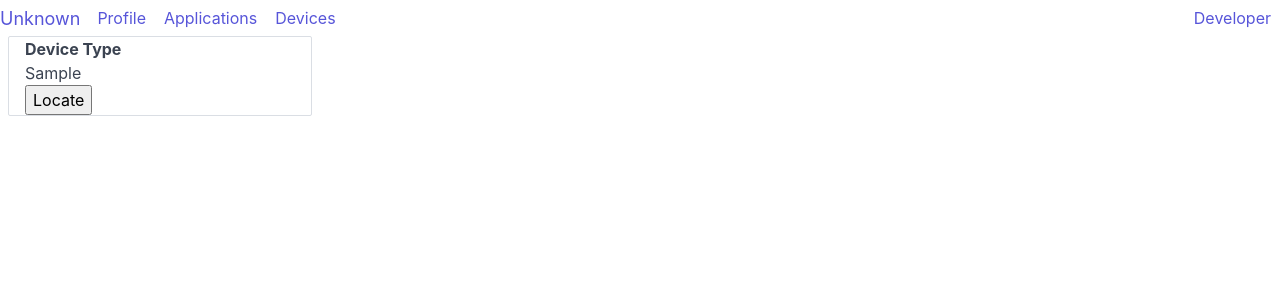
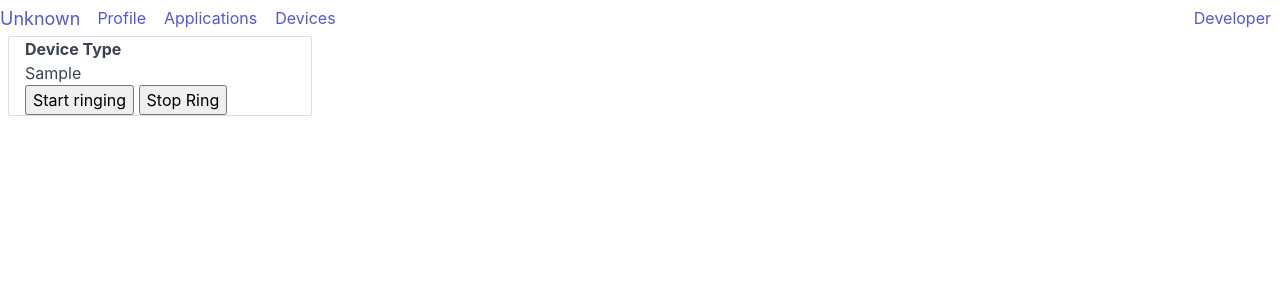
Before and after one commit to CUB3D/CUBIC_Auth, a Flask app: template templates/settings_devices.html in a window 1280 px wide. Shown: the top 300 px of the page. Run offline with Flask 2, Linux system fonts and the light colour scheme; the template is opened without the code that fills it: values that come from a table or form of the project are taken from there, others are empty; tables that the repository leaves empty hold one stand-in row (values such as "Sample post"); parts of the project's set-up code (start-up, migrations or seed data) failed here and were passed over.

Commit message:
Added stop ring button

```diff
--- a/cbns/send_notification.py
+++ b/cbns/send_notification.py
@@ -36,4 +36,8 @@ json_string = quote(json.dumps(json_obj)).strip()
 
 print(json_string)
 
-print(requests.post("https://cbns.cub3d.pw/post/device_common/" + json_string))
+BASE_URL = "https://cbns.cub3d.pw"
+BASE_URL = "http://localhost:8090"
+print(requests.post(BASE_URL + "/post/device_common/" + json_string))
+
+print(requests.post(BASE_URL + "/device/test/post", json=json_obj))
--- a/src/core/server.py
+++ b/src/core/server.py
@@ -261,6 +261,20 @@ def api_web_locate_device(id):
         ]
     })
 
+@app.route("/api/web/stop-locate-device/<id>")
+@requireLogin
+def api_web_stop_locate_device(id):
+    device = Device.query.filter(Device.DeviceID == id).first()
+    res = requests.post("https://cbns.cub3d.pw/device/" + device.DeviceToken + "/post", json = {
+        "targetAppID": "pw.cub3d.uk",
+        "dataPayload": [
+            {
+                "key": "action",
+                "value": "RING_STOP"
+            },
+        ]
+    })
+
 
 @app.route("/app/<token>/accept")
 def app_accept(token):
--- a/templates/settings_devices.html
+++ b/templates/settings_devices.html
@@ -16,6 +16,16 @@
             console.log(err);
         });
     }
+
+    function stopLocateDevice(deviceId) {
+        fetch("/api/web/stop-locate-device/" + deviceId).then((data) => {
+            console.log("Got result: ");
+            console.log(data);
+        }).catch((err) => {
+            console.log("Error");
+            console.log(err);
+        });
+    }
   </script>
 </head>
 <body>
@@ -27,7 +37,8 @@
                 <div class="panel-body">
                   <div class="tile tile-title text-bold">Device Type</div>
                   <div class="tile tile-subtitle">{{ device.DeviceType }}</div>
-                  <button onclick="locateDevice({{ device.DeviceID }})">Locate</button>
+                  <button onclick="locateDevice({{ device.DeviceID }})">Start ringing</button>
+                  <button onclick="stopLocateDevice({{ device.DeviceID }})">Stop Ring</button>
                 </div>
         </div>
     {% endfor %}
```
